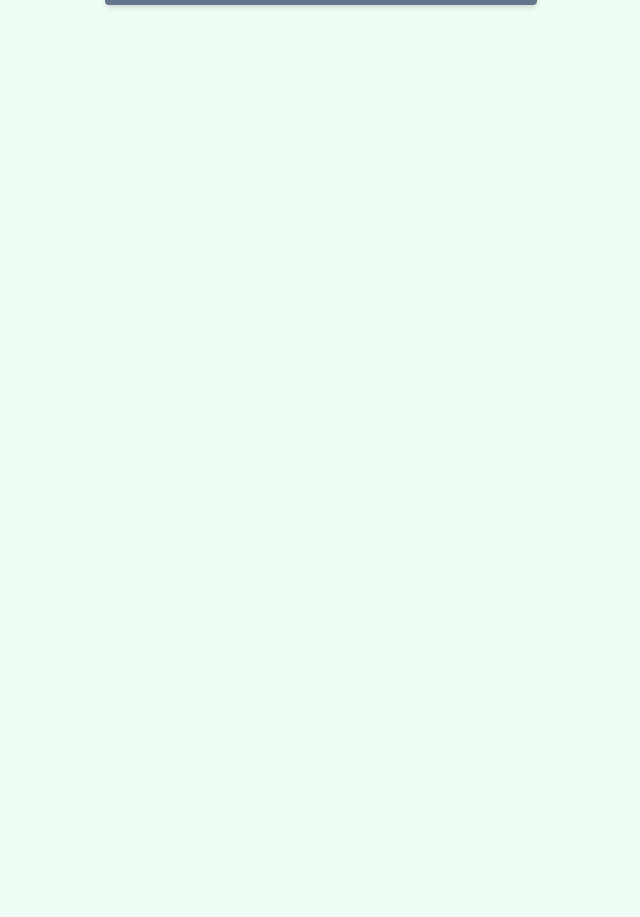
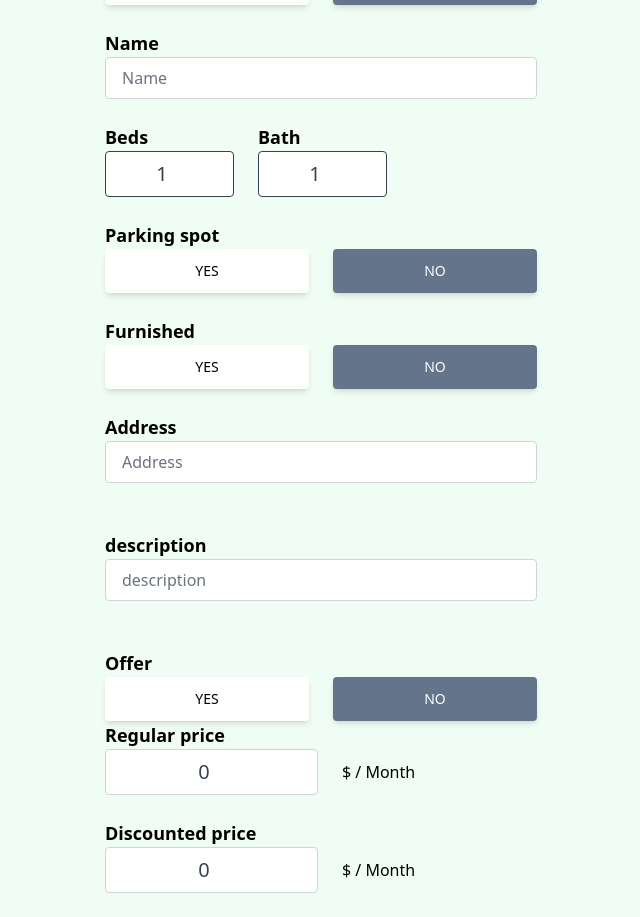
Before and after one commit to harun3851/estates, a React (Create React App) app: page /create-listing in a window 1280 px wide. Shown: the part 199-1116 px from the top of the page, without its empty margins (319-959 px from the left). Before the commit the page ends 800 px from the top, so only its background shows below. Built offline with nearby package versions, Linux system fonts and the light colour scheme; no server answers.

Commit message:
create listing name, address,offer and price created

```diff
--- a/src/pages/CreateListing.jsx
+++ b/src/pages/CreateListing.jsx
@@ -1,33 +1,278 @@
-import React, { useState } from 'react';
-
+import React, { useState } from "react";
 
 export default function CreateListing() {
-    const [formData, setFormData]=useState({
-        type : "sell",
-    }
-        );
-    const{ type }= formData;
-    function onChange(){}
+  const [formData, setFormData] = useState({
+    type: "rent",
+    name: "",
+    bedrooms: 1,
+    bathrooms: 1,
+    parking:false,
+    furnished:false,
+    address:"",
+    description:"",
+    offer:true,
+    regularPrice:0,
+    discountedPrice:0
+
+  });
+  const { type, name, bedrooms, bathrooms,parking,furnished,address, description,offer,regularPrice,discountedPrice } = formData;
+  function onChange() {}
   return (
     <main className="max-w-md px-2 mx-auto ">
-        <h1 className="text-3xl text-center mt-6 font bold">
-            Create a Listing
-        </h1>
-        <form>
-            <p className="text-lg mt-6 font-semibold">Sell / Rent</p>
-            <div className="">
-
-                <button type="button" id="type" value="sale"
-                onClick={onChange} className={`px-7 py-3 font-medium text-sm uppercase shadow-md rounded
+      <h1 className="text-3xl text-center mt-6 font bold">Create a Listing</h1>
+      <form>
+        <p className="text-lg mt-6 font-semibold">Sell / Rent</p>
+        <div className="flex">
+          <button
+            type="button"
+            id="type"
+            value="sale"
+            onClick={onChange}
+            className={`mr-3 px-7 py-3 font-medium text-sm uppercase shadow-md rounded
                  hover:shadow-lg focus:shadow-lg
                 transition duration-150 ease-in-out w-full ${
-                    type ==="rent" ?"bg-white" : "bg-slate-500"
-                }`}>
-                    sell
-                </button>
+                  type === "rent"
+                    ? "bg-white text-black"
+                    : "bg-slate-500 text-white"
+                }`}
+          >
+            sell
+          </button>
+          <button
+            type="button"
+            id="type"
+            value="sale"
+            onClick={onChange}
+            className={`ml-3 px-7 py-3 font-medium text-sm uppercase shadow-md rounded
+                 hover:shadow-lg focus:shadow-lg
+                transition duration-150 ease-in-out w-full ${
+                  type === "sale"
+                    ? "bg-white text-black"
+                    : "bg-slate-500 text-white"
+                }`}
+          >
+            rent
+          </button>
+        </div>
+        <p className="text-lg mt-6 font-semibold">Name</p>
+        <input
+          type="text"
+          id="name"
+          value={name}
+          onChange={onChange}
+          placeholder="Name"
+          maxLength="32"
+          minLength="10"
+          required
+          className="w-full px-4 py-2 text-x1 text-gray-700
+          bg-white border border-gray-300 rounded transition first-letter:duration-150
+          easy-in-out focus:text-gray-700 focus:border-slate-600 MB-6"
+        />
+        <div className="flex space-x-6  mt-6">
+          <div>
+            <p className="w-full text-lg font-semibold">Beds</p>
+            <input
+              type="number"
+              id="bedrooms"
+              value={bedrooms}
+              onChange={onChange}
+              min="1"
+              max="50"
+              required
+              className="px-4 py-2 text-xl text-gray-700
+              bg-white border border-gray-700 rounded
+              taransition duration-150 ease-in-out focus:text-gray-700
+              focus:bg-white focus:border-slate-600 text-center"
+            />
+          </div>
+          <div>
+            <p className="text-lg font-semibold">Bath</p>
+            <input
+              type="number"
+              id="bedrooms"
+              value={bathrooms}
+              onChange={onChange}
+              min="1"
+              max="50"
+              required
+              className="w-full px-4 py-2 text-xl text-gray-700
+              bg-white border border-gray-700 rounded
+              taransition duration-150 ease-in-out focus:text-gray-700
+              focus:bg-white focus:border-slate-600 text-center"
+            />
+          </div>
+        </div>
+        <p className="text-lg mt-6 font-semibold">Parking spot</p>
+        <div className="flex">
+          <button
+            type="button"
+            id="parking"
+            value={true}
+            onClick={onChange}
+            className={`mr-3 px-7 py-3 font-medium text-sm uppercase shadow-md rounded
+                 hover:shadow-lg focus:shadow-lg
+                transition duration-150 ease-in-out w-full ${
+                  !parking
+                    ? "bg-white text-black"
+                    : "bg-slate-500 text-white"
+                }`}
+          >
+            Yes
+          </button>
+          <button
+            type="button"
+            id="parking"
+            value={false}
+            onClick={onChange}
+            className={`ml-3 px-7 py-3 font-medium text-sm uppercase shadow-md rounded
+                 hover:shadow-lg focus:shadow-lg
+                transition duration-150 ease-in-out w-full ${
+                  parking
+                    ? "bg-white text-black"
+                    : "bg-slate-500 text-white"
+                }`}
+          >
+            No
+          </button>
+        </div>
+        <p className="text-lg mt-6 font-semibold">Furnished</p>
+        <div className="flex">
+          <button
+            type="button"
+            id="furnished"
+            value={true}
+            onClick={onChange}
+            className={`mr-3 px-7 py-3 font-medium text-sm uppercase shadow-md rounded
+                 hover:shadow-lg focus:shadow-lg
+                transition duration-150 ease-in-out w-full ${
+                  !furnished
+                    ? "bg-white text-black"
+                    : "bg-slate-500 text-white"
+                }`}
+          >
+            yes
+          </button>
+          <button
+            type="button"
+            id="furnished"
+            value={false}
+            onClick={onChange}
+            className={`ml-3 px-7 py-3 font-medium text-sm uppercase shadow-md rounded
+                 hover:shadow-lg focus:shadow-lg
+                transition duration-150 ease-in-out w-full ${
+                furnished
+                    ? "bg-white text-black"
+                    : "bg-slate-500 text-white"
+                }`}
+          >
+            no
+          </button>
+        </div>
+        <p className="text-lg mt-6 font-semibold">Address</p>
+        <input
+          type="text"
+          id="address"
+          value={address}
+          onChange={onChange}
+          placeholder="Address"
+          required
+          className="w-full px-4 py-2 text-x1 text-gray-700
+          bg-white border border-gray-300 rounded transition first-letter:duration-150
+          easy-in-out focus:text-gray-700 focus:border-slate-600 mb-6"
+        />
+         <p className="text-lg mt-6 font-semibold">description</p>
+        <input
+          type="text"
+          id="description"
+          value={description}
+          onChange={onChange}
+          placeholder="description"
+          required
+          className="w-full px-4 py-2 text-x1 text-gray-700
+          bg-white border border-gray-300 rounded transition first-letter:duration-150
+          easy-in-out focus:text-gray-700 focus:border-slate-600 mb-6"
+        />
+           <p className="text-lg mt-6 font-semibold">Offer</p>
+        <div className="flex">
+          <button
+            type="button"
+            id="offer"
+            value={true}
+            onClick={onChange}
+            className={`mr-3 px-7 py-3 font-medium text-sm uppercase shadow-md rounded
+                 hover:shadow-lg focus:shadow-lg
+                transition duration-150 ease-in-out w-full ${
+                  !furnished
+                    ? "bg-white text-black"
+                    : "bg-slate-500 text-white"
+                }`}
+          >
+        yes
+          </button>
+          <button
+            type="button"
+            id="offer"
+            value={false}
+            onClick={onChange}
+            className={`ml-3 px-7 py-3 font-medium text-sm uppercase shadow-md rounded
+                 hover:shadow-lg focus:shadow-lg
+                transition duration-150 ease-in-out w-full ${
+                furnished
+                    ? "bg-white text-black"
+                    : "bg-slate-500 text-white"
+                }`}
+          >
+            no
+          </button>
+        </div>
 
+        <div className="flex items-center mb-6">
+          <div className="">
+            <p className="text-lg font-semibold">Regular price</p>
+            <div className="flex w-full justify-center items-center space-x-6">
+              <input
+                type="number"
+                id="regularPrice"
+                value={regularPrice}
+                onChange={onChange}
+                min="50"
+                max="400000000"
+                required
+                className="w-full px-4 py-2 text-xl text-gray-700 bg-white border border-gray-300 rounded transition duration-150 ease-in-out focus:text-gray-700 focus:bg-white focus:border-slate-600 text-center"
+              />
+              {type === "rent" && (
+                <div className="">
+                  <p className="text-md w-full whitespace-nowrap">$ / Month</p>
+                </div>
+              )}
             </div>
-        </form>
+          </div>
+        </div>
+        {offer && (
+             <div className="flex items-center mb-6">
+             <div className="">
+               <p className="text-lg font-semibold">Discounted price</p>
+               <div className="flex w-full justify-center items-center space-x-6">
+                 <input
+                   type="number"
+                   id="discountedPrice"
+                   value={discountedPrice}
+                   onChange={onChange}
+                   min="50"
+                   max="400000000"
+                   required={offer}
+                   className="w-full px-4 py-2 text-xl text-gray-700 bg-white border border-gray-300 rounded transition duration-150 ease-in-out focus:text-gray-700 focus:bg-white focus:border-slate-600 text-center"
+                 />
+                 {type === "rent" && (
+                   <div className="">
+                     <p className="text-md w-full whitespace-nowrap">$ / Month</p>
+                   </div>
+                 )}
+               </div>
+             </div>
+           </div>
+        )}
+      </form>
     </main>
-  )
+  );
 }
```
